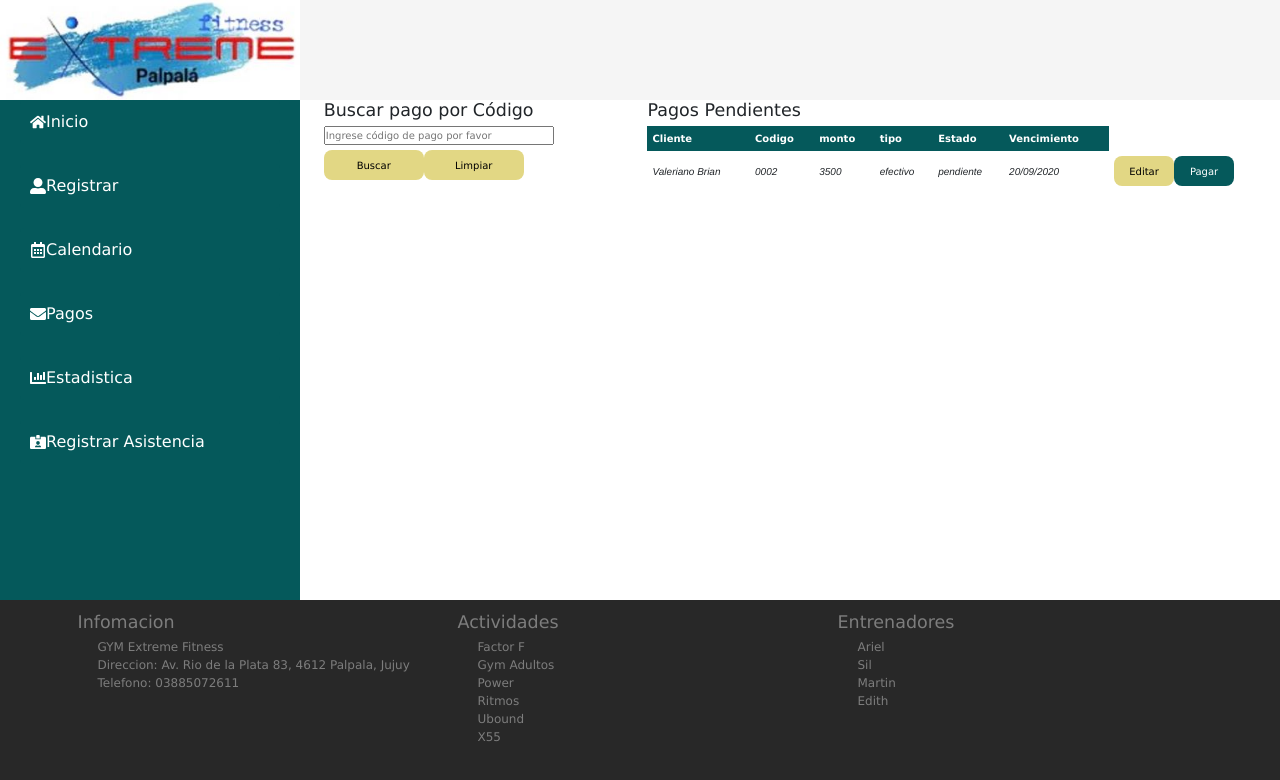
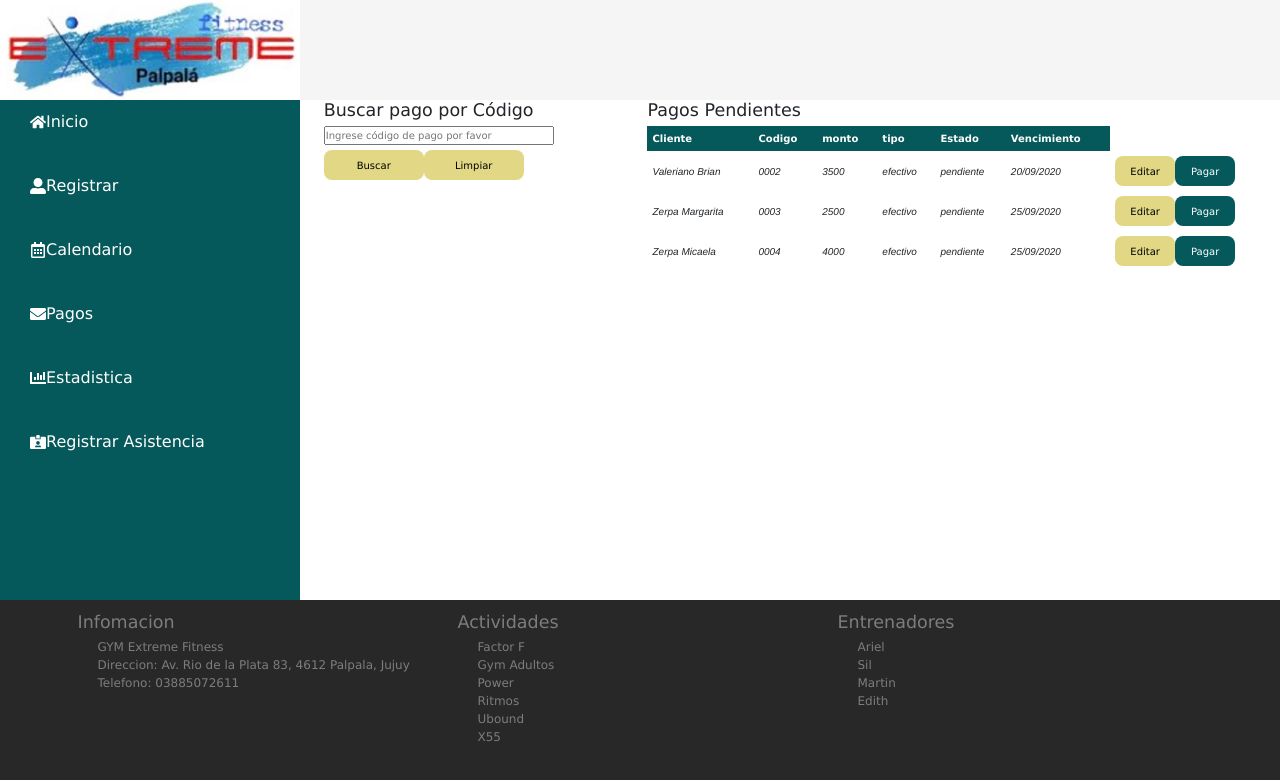
Before and after one commit to margarita264/INSO2022, a React (Create React App) app: page /pagos in a window 1280 px wide. Shown: the top 780 px of the page. Built offline with nearby package versions, Linux system fonts and the light colour scheme; no server answers; data requests are answered from the project's data file.

Commit message:
funcionalidades terminadas

```diff
--- a/src/Pages/Pagos.jsx
+++ b/src/Pages/Pagos.jsx
@@ -35,7 +35,6 @@ const Pagos = () => {
         setLoading(false);
       });
   }, [url]);
-
   const createData = (data) => {
     data.id = Date.now();
     let options = {
@@ -46,22 +45,6 @@ const Pagos = () => {
     api.post(url, options).then((res) => {
       if (!res.err) {
         setDb([...db, res]); //actualiza la bd
-      } else {
-        setError(res);
-      }
-    });
-  };
-
-  const updateData = (data) => {
-    let endpoint = `${url}/${data.id}`;
-    let options = {
-      body: data,
-      headers: { "content-type": "application/json" },
-    };
-    api.put(endpoint, options).then((res) => {
-      if (!res.err) {
-        let newData = db.map((el) => (el.id === data.id ? data : el));
-        setDb(newData);
       } else {
         setError(res);
       }
@@ -125,7 +108,6 @@ const Pagos = () => {
         <Col sm={4}>
           <BuscarPago
             createData={createData}
-            updateData={updateData}
             dataToEdit={dataToEdit}
             setDataToEdit={setDataToEdit}
             getPago={getPago}
--- a/src/api/db.json
+++ b/src/api/db.json
@@ -1,13 +1,31 @@
 {
   "pagos": [
     {
-      "id": 2,
+      "id": 456,
       "cliente": "Valeriano Brian",
       "codigo": "0002",
       "monto": "3500",
       "tipo": "efectivo",
       "estado": "pendiente",
       "vencimiento": "20/09/2020"
+    },
+    {
+      "id": 3,
+      "cliente": "Zerpa Margarita",
+      "codigo": "0003",
+      "monto": "2500",
+      "tipo": "efectivo",
+      "estado": "pendiente",
+      "vencimiento": "25/09/2020"
+    },
+    {
+      "id": 123,
+      "cliente": "Zerpa Micaela",
+      "codigo": "0004",
+      "monto": "4000",
+      "tipo": "efectivo",
+      "estado": "pendiente",
+      "vencimiento": "25/09/2020"
     }
   ],
   "clientes": [
@@ -19,17 +37,15 @@
       "id": 123
     },
     {
-      "nombre": "Pepe",
-      "apellido": "Sand",
-      "actividad": "Cardio",
+      "nombre": "Luis",
+      "actividad": "GIM",
       "img": "https://randomuser.me/api/portraits/med/men/2.jpg",
       "estado_pago": "pendiente",
-      "monto": 1500,
       "id": 456
     },
     {
-      "nombre": "Margarita",
-      "apellido": "Zerpa",
+      "nombre": "Pepe",
+      "apellido": "Sand",
       "actividad": "GIM",
       "img": "https://randomuser.me/api/portraits/med/men/3.jpg",
       "estado_pago": "pagado",
@@ -37,8 +53,8 @@
       "id": 321
     },
     {
-      "nombre": "Micalea",
-      "apellido": "Zerpa",
+      "nombre": "Max",
+      "apellido": "Steel",
       "actividad": "GIM",
       "img": "https://randomuser.me/api/portraits/med/men/4.jpg",
       "estado_pago": "pendiente",
@@ -50,7 +66,7 @@
       "apellido": "McMillan",
       "actividad": "GIM",
       "img": "https://randomuser.me/api/portraits/med/men/5.jpg",
-      "estado_pago": "pagado",
+      "estado_pago": "pendiente",
       "monto": 0,
       "id": 789
     }
--- a/src/components/CrudTable.js
+++ b/src/components/CrudTable.js
@@ -2,7 +2,7 @@ import React from "react";
 import CrudTableRow from "./CrudTableRow";
 import "./BuscarPago.css";
 
-const CrudTable = ({ data, setDataToEdit, deleteData }) => {
+const CrudTable = ({ data, setDataToEdit, deleteData, updateData }) => {
   return (
     <div>
       <h3>Pagos Pendientes</h3>
@@ -25,6 +25,7 @@ const CrudTable = ({ data, setDataToEdit, deleteData }) => {
                 el={el}
                 setDataToEdit={setDataToEdit}
                 deleteData={deleteData}
+                updateData={updateData}
               />
             ))
           ) : (
--- a/src/components/CrudTableRow.js
+++ b/src/components/CrudTableRow.js
@@ -1,12 +1,101 @@
-import React from "react";
-import "./BuscarPago.css"
+import React, { useEffect, useState } from "react";
+import { helpHttp } from "../components/helpers/helpHttp";
+import "./BuscarPago.css";
 
 const CrudTableRow = ({ el, setDataToEdit, deleteData }) => {
-  let { cliente,codigo,monto,tipo,estado,vencimiento, id } = el;
-  function todos(id){
-    deleteData(id);
-    //funcion2();
-}
+  const [db, setDb] = useState(null);
+  const [client, setClient] = useState({});
+  const [clientMod, setClientMod] = useState({});
+  const [error, setError] = useState(null);
+  const [loading, setLoading] = useState(false);
+
+  let { cliente, codigo, monto, tipo, estado, vencimiento, id } = el;
+
+  let api = helpHttp();
+  let url = "http://localhost:5000/clientes";
+
+  useEffect(() => {
+    setLoading(true);
+    helpHttp()
+      .get(url)
+      .then((res) => {
+        if (!res.err) {
+          setDb(res);
+          setError(null);
+        } else {
+          setDb(null);
+          setError(res);
+        }
+        setLoading(false);
+      });
+  }, [url]);
+
+  const updateData = (data) => {
+    let endpoint = `${url}/${data.id}`;
+    console.log(endpoint);
+    let options = {
+      body: data,
+      headers: { "content-type": "application/json" },
+    };
+    console.log(data.id);
+    api.put(endpoint, options).then((res) => {
+      if (!res.err) {
+        let newData = db.map((el) => (el.id === data.id ? data : el));
+        setDb(newData);
+      } else {
+        setError(res);
+      }
+    });
+  };
+
+  // const getClienteP = (id) => {
+  //   let endpoint = `${url}/${id}`;
+  //   let options = {
+  //     headers: { "content-type": "application/json" },
+  //   };
+
+  //   api.get(endpoint, options).then((res) => {
+  //     if (!res.err) {
+  //       setClient(res);
+  //     } else {
+  //       setError(res);
+  //     }
+  //   });
+  // };
+
+  useEffect(() => {
+
+    //console.log(client);
+    //setClientMod(clienteMd);
+    console.log(clientMod);
+    updateData(clientMod);
+
+  }, [clientMod]);
+
+  function todos(id) {
+    let endpoint = `${url}/${id}`;
+    let options = {
+      headers: { "content-type": "application/json" },
+    };
+
+    api.get(endpoint, options).then((res) => {
+      if (!res.err) {
+        const clienteMd = {
+          nombre: res.nombre,
+          actividad:res.actividad,
+          img: res.img,
+          estado_pago: "pagado",
+          id: res.id,
+        };
+        setClientMod(clienteMd);
+      } else {
+        setError(res);
+      }
+    });
+    //getClienteP(id);
+    //deleteData(id);
+  }
+ const handleChange = ()=>{}
   return (
     <tr>
       <th className="item">{cliente}</th>
@@ -16,8 +105,12 @@ const CrudTableRow = ({ el, setDataToEdit, deleteData }) => {
       <th className="item">{estado}</th>
       <th className="item">{vencimiento}</th>
       <td>
-        <button className="editar" onClick={() => setDataToEdit(el)}>Editar</button>
-        <button className="pagar" onClick={() => todos(id)}>Pagar</button>
+        <button className="editar" onClick={() => handleChange()}>
+          Editar
+        </button>
+        <button className="pagar" onClick={() => todos(id)}>
+          Pagar
+        </button>
       </td>
     </tr>
   );
```
